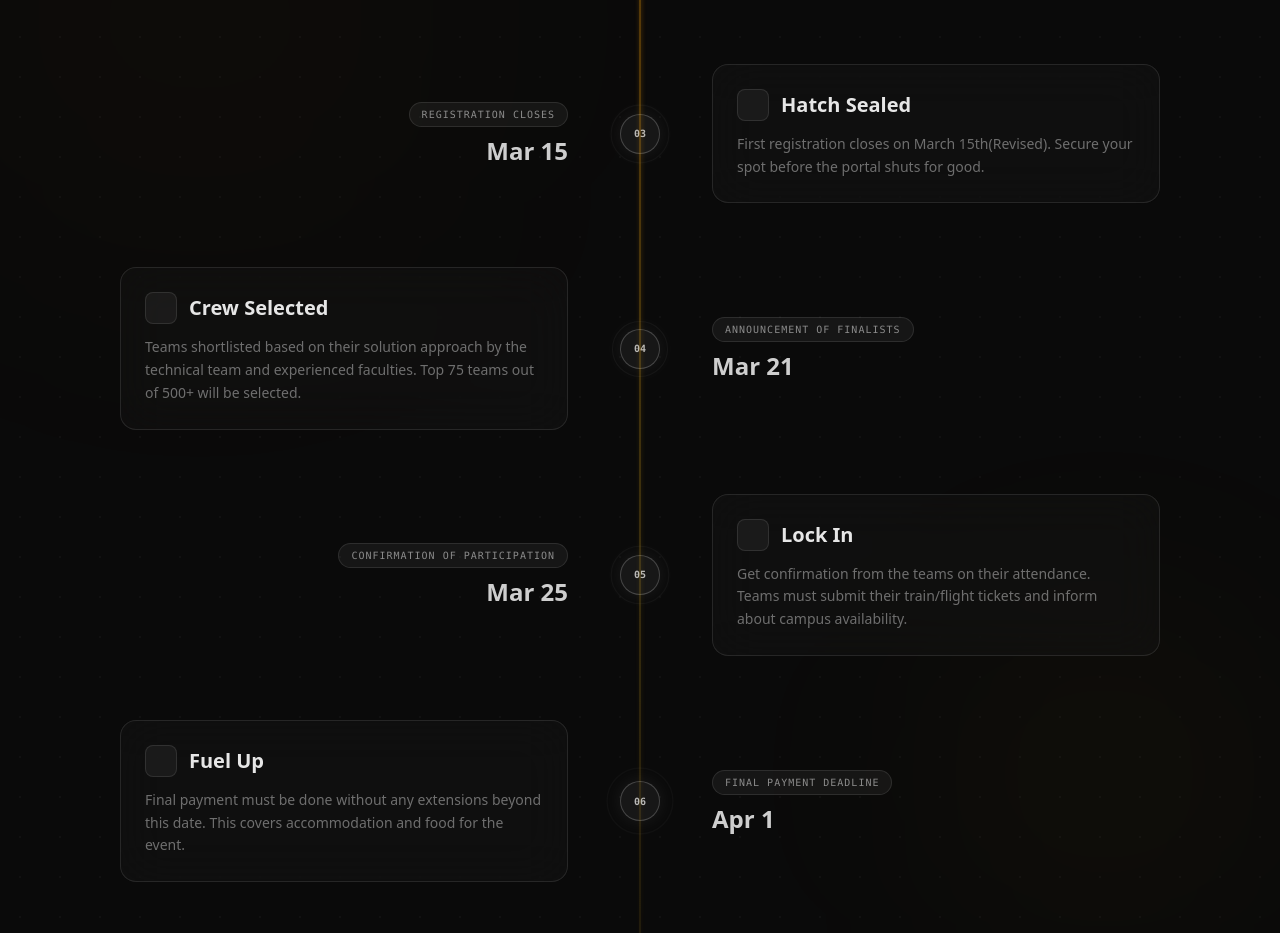
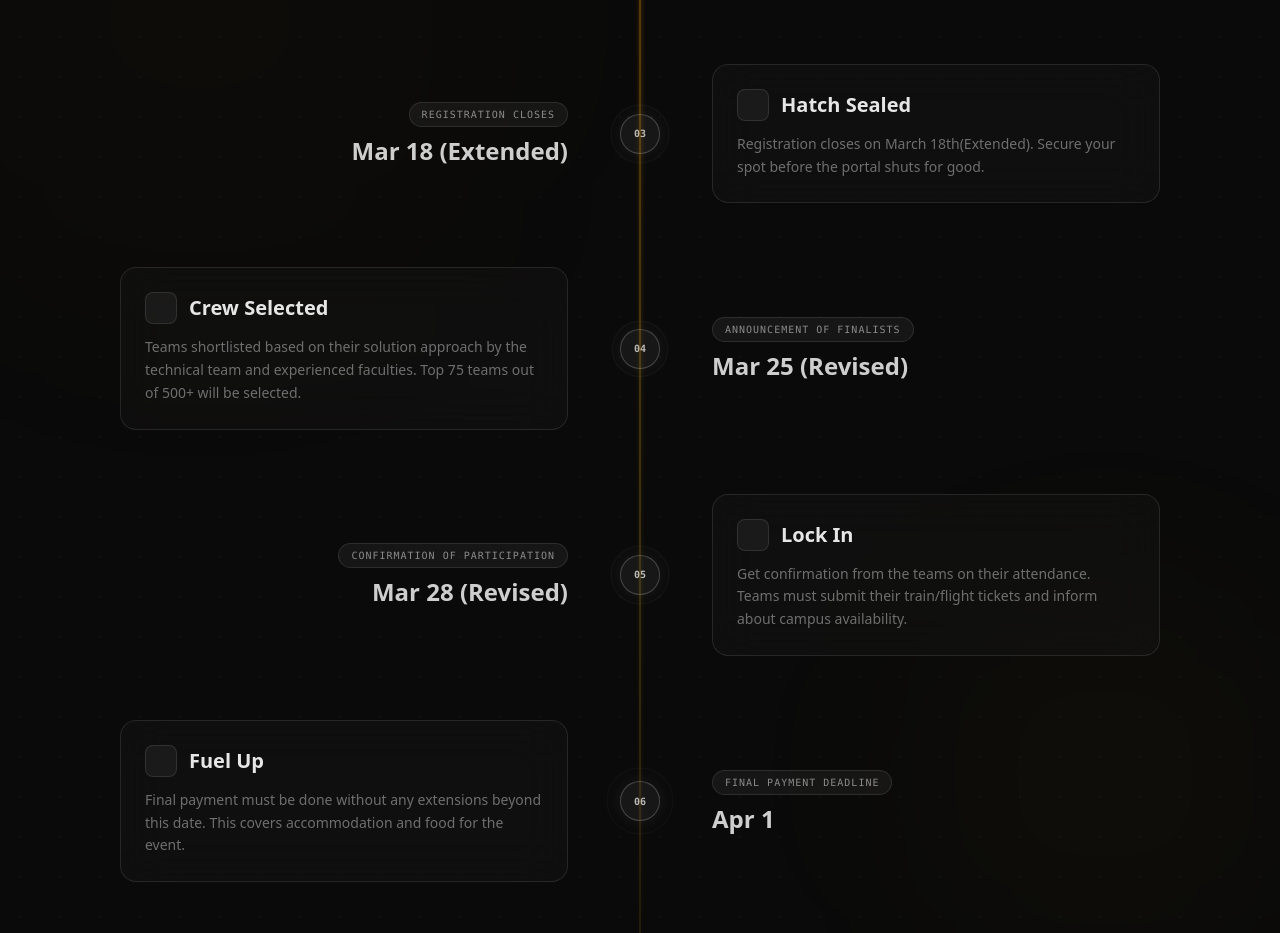
Before and after one commit to rd6260/h2f_26, a Next.js app: page / in a window 1280 px wide. Shown: the part 3460-4393 px from the top of the page. Built offline with nearby package versions, Linux system fonts and the light colour scheme; no server answers; some icons are missing.

Commit message:
update dates

```diff
--- a/components/sections/TimelineSection.tsx
+++ b/components/sections/TimelineSection.tsx
@@ -28,16 +28,16 @@ const TIMELINE_EVENTS = [
     highlight: true,
   },
   {
-    date: "Mar 15",
+    date: "Mar 18 (Extended)",
     label: "REGISTRATION CLOSES",
     title: "Hatch Sealed",
     description:
-      "First registration closes on March 15th(Revised). Secure your spot before the portal shuts for good.",
+      "Registration closes on March 18th(Extended). Secure your spot before the portal shuts for good.",
     icon: "solar:lock-keyhole-bold",
     side: "right" as const,
   },
   {
-    date: "Mar 21",
+    date: "Mar 25 (Revised)",
     label: "ANNOUNCEMENT OF FINALISTS",
     title: "Crew Selected",
     description:
@@ -46,7 +46,7 @@ const TIMELINE_EVENTS = [
     side: "left" as const,
   },
   {
-    date: "Mar 25",
+    date: "Mar 28 (Revised)",
     label: "CONFIRMATION OF PARTICIPATION",
     title: "Lock In",
     description:
```
